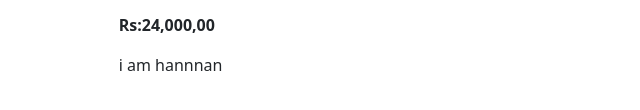
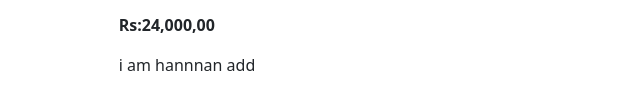
Before and after one commit to HANNAN343/my-repo, a plain HTML site: page index.html in a window 1280 px wide. Shown: the part 516-626 px from the top of the page, 0-640 px from the left. Drawn offline with nearby package versions, Linux system fonts and the light colour scheme.

Commit message:
add hannan

```diff
--- a/index.html
+++ b/index.html
@@ -24,7 +24,7 @@
                         <p class="fw-semibold">Rs:24,000,00</p>
                         <p class="fw-semibold">Rs:24,000,00</p>
                         <p class="fw-semibold">Rs:24,000,00</p>
-                      <p>i am hannnan</p>
+                      <p>i am hannnan add</p>
                     </div>
                     <div class="col-lg-2 col-md-3 col-sm-4 col-6 d-none d-sm-block">
                         <img src="img.jpeg" alt="" class="img-fluid">
```
